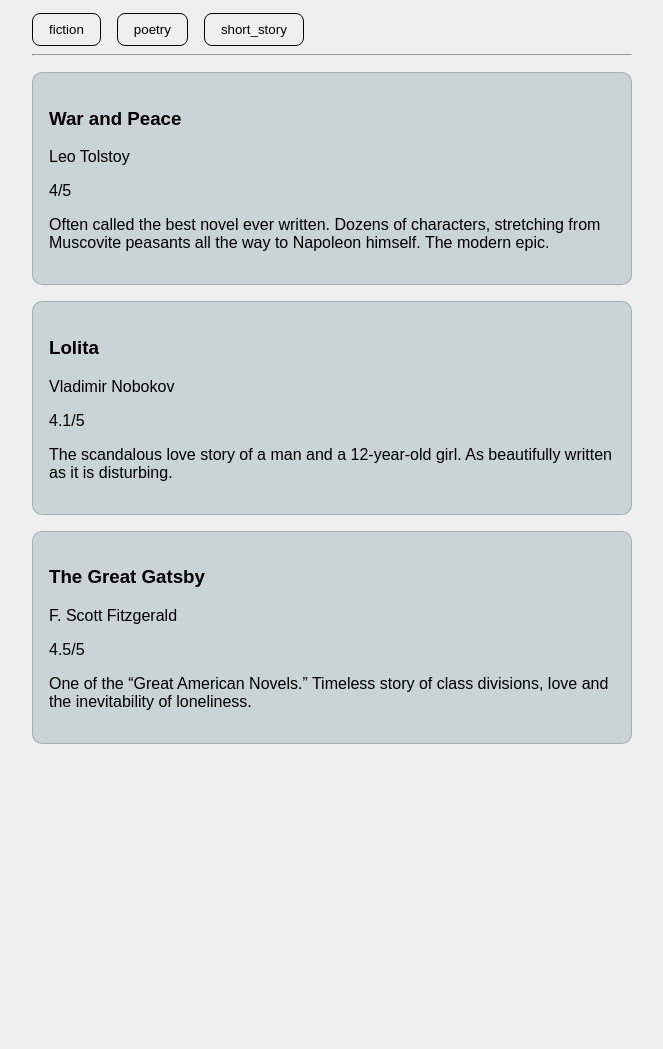
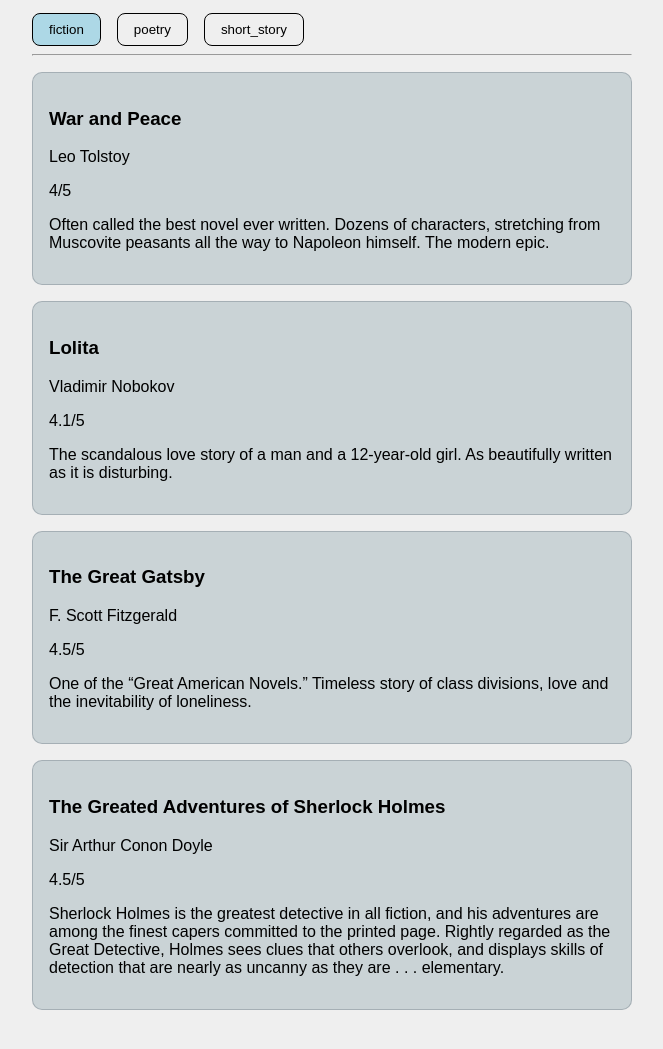
Before and after one commit to manmodesanket/suggest-me-a-book, a React app: page / in a window 1280 px wide. Shown: the part 141-1190 px from the top of the page, without its empty margins (308-971 px from the left). Before the commit the page ends 941 px from the top, so only its background shows below. Built offline with nearby package versions, Linux system fonts and the light colour scheme.

Commit message:
style to current genre button added

```diff
--- a/app.js
+++ b/app.js
@@ -4,10 +4,28 @@ import ReactDOM from 'react-dom';
 
 const bookDB = {
     fiction: [
-      { name: "War and Peace", author: "Leo Tolstoy", rating: "4/5", description: "Often called the best novel ever written. Dozens of characters, stretching from Muscovite peasants all the way to Napoleon himself. The modern epic." },
-      { name: "Lolita", author: "Vladimir Nobokov", rating: "4.1/5", description: "The scandalous love story of a man and a 12-year-old girl. As beautifully written as it is disturbing."},
-      { name: "The Great Gatsby", author: "F. Scott Fitzgerald", rating: "4.5/5", description: "One of the “Great American Novels.” Timeless story of class divisions, love and the inevitability of loneliness."}
-
+        {
+            name: "War and Peace",
+            author: "Leo Tolstoy",
+            rating: "4/5",
+            description: "Often called the best novel ever written. Dozens of characters, stretching from Muscovite peasants all the way to Napoleon himself. The modern epic." },
+        {
+            name: "Lolita",
+            author: "Vladimir Nobokov",
+            rating: "4.1/5",
+            description: "The scandalous love story of a man and a 12-year-old girl. As beautifully written as it is disturbing."},
+        {
+            name: "The Great Gatsby",
+            author: "F. Scott Fitzgerald",
+            rating: "4.5/5",
+            description: "One of the “Great American Novels.” Timeless story of class divisions, love and the inevitability of loneliness."
+        },
+        {
+            name: "The Greated Adventures of Sherlock Holmes",
+            author: "Sir Arthur Conon Doyle",
+            rating: "4.5/5",
+            description: "Sherlock Holmes is the greatest detective in all fiction, and his adventures are among the finest capers committed to the printed page. Rightly regarded as the Great Detective, Holmes sees clues that others overlook, and displays skills of detection that are nearly as uncanny as they are . . . elementary."
+        }
     ],
 
     poetry: [
@@ -41,10 +59,12 @@ const bookDB = {
 
 const App = () => {
     let [books, setBooks] = useState(bookDB["fiction"]);
+    let [current, setCurrent] = useState("fiction")
     const genres = ["fiction", "poetry", "short_story"];
 
     let getBooks = (genre) => {
         let bookList = bookDB[genre];
+        setCurrent(genre);
         setBooks(bookList);
     }
 
@@ -57,7 +77,10 @@ const App = () => {
             <div className="buttons">
                 {
                     genres.map((genre) => {
-                    return <button className="btn" key={genre} onClick={() => getBooks(genre)}>{genre}</button>
+                        if(genre === current) {
+                            return <button className="btn" key={genre} style={{backgroundColor: "lightblue"}} onClick={() => getBooks(genre)}>{genre}</button>
+                        }
+                        return <button className="btn" key={genre} onClick={() => getBooks(genre)}>{genre}</button>
                     })
                 }
             </div>
```
Also changed, not shown: dist/index.html, 6 other files.
